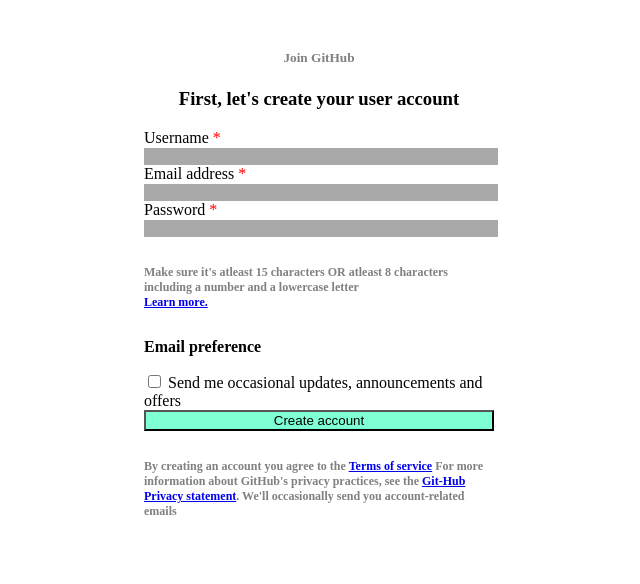
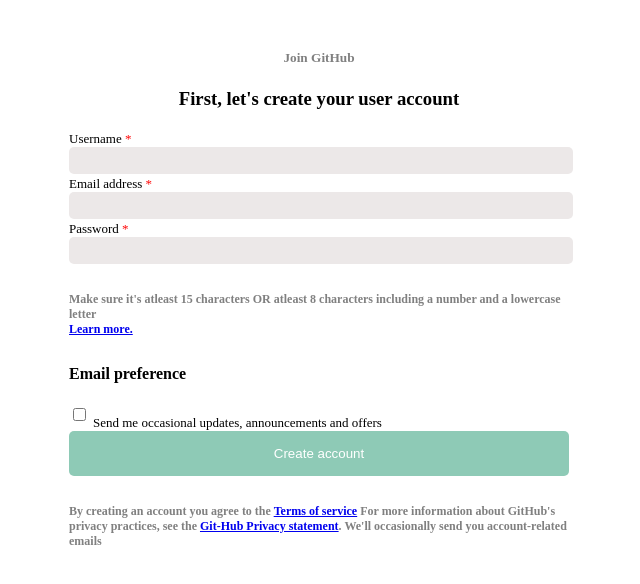
Before and after one commit to Mwangimark/html, a plain HTML site: page index.html in a window 1280 px wide. Shown: the whole page, without its empty margins (321-961 px from the left). Drawn offline with Linux system fonts and the light colour scheme.

Commit message:
final css code

```diff
--- a/style.css
+++ b/style.css
@@ -1,6 +1,6 @@
 
 form{
-    width: 350px;
+    width: 500px;
     margin: 50px auto;
 }
 
@@ -16,8 +16,7 @@
 .container label{
     display: inline;
     width: 100%;
-    margin-bottom: 10px;
-
+    font-size: 13px;
 
 }
 .container span{
@@ -25,8 +24,14 @@
 }
 .container input{
     width: 100%;
-    background-color: darkgray ;
+    background-color: rgb(236, 232, 232) ;
     border: none;
+    border-radius: 5px;
+    height: 25px;
+}
+.container a{
+    margin-top: o;
+    padding-top: 0;
 }
 #checkbox{
     width: fit-content;
@@ -34,7 +39,11 @@
 button{
     display: block;
     width: 100%;
-    background-color: aquamarine;
+    background-color: rgb(142, 202, 182);
+    border: none;
+    padding: 15px;
+    color: white;
+    border-radius: 5px;
 }
 .container h6{
     color: grey;
```
